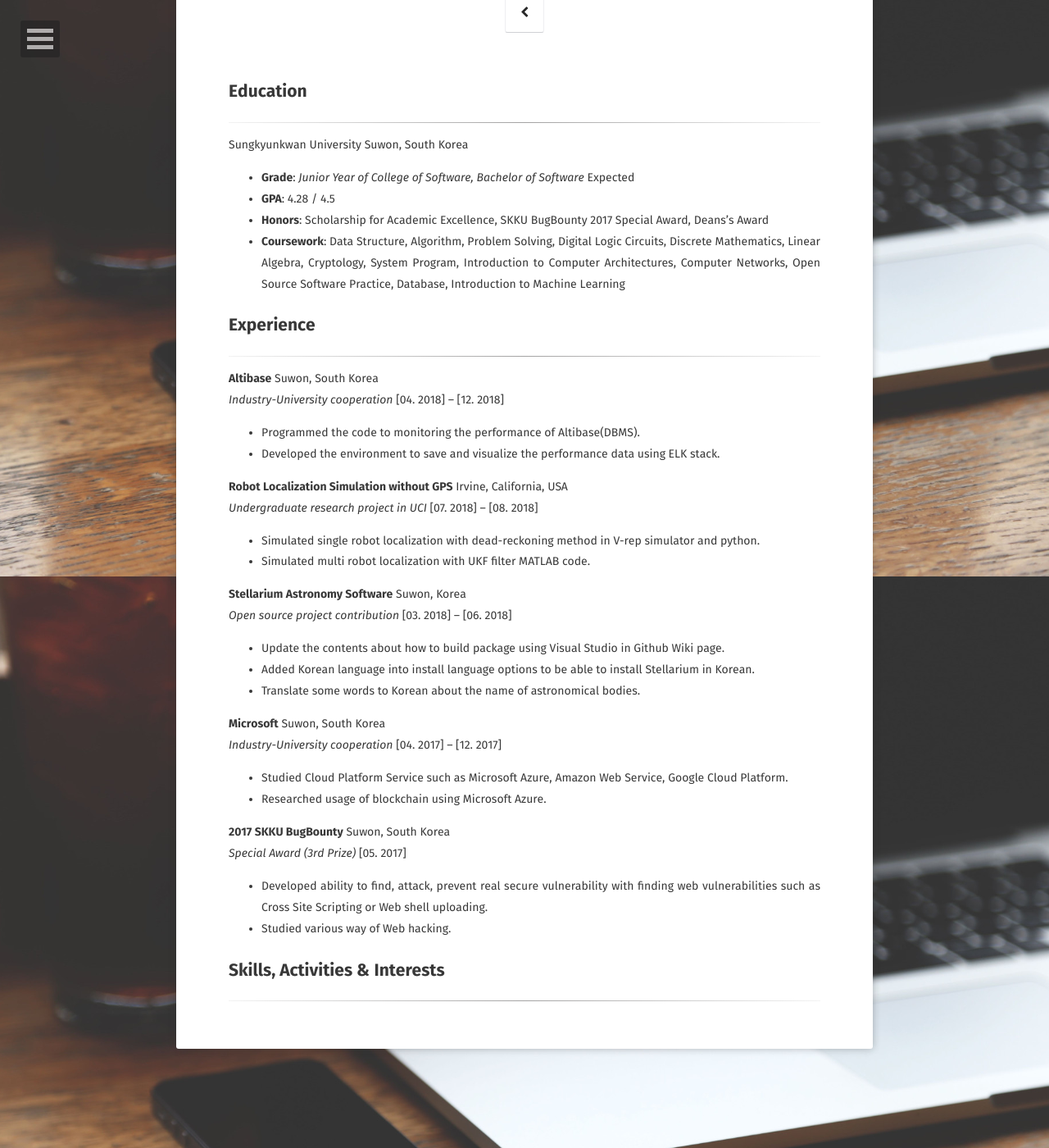
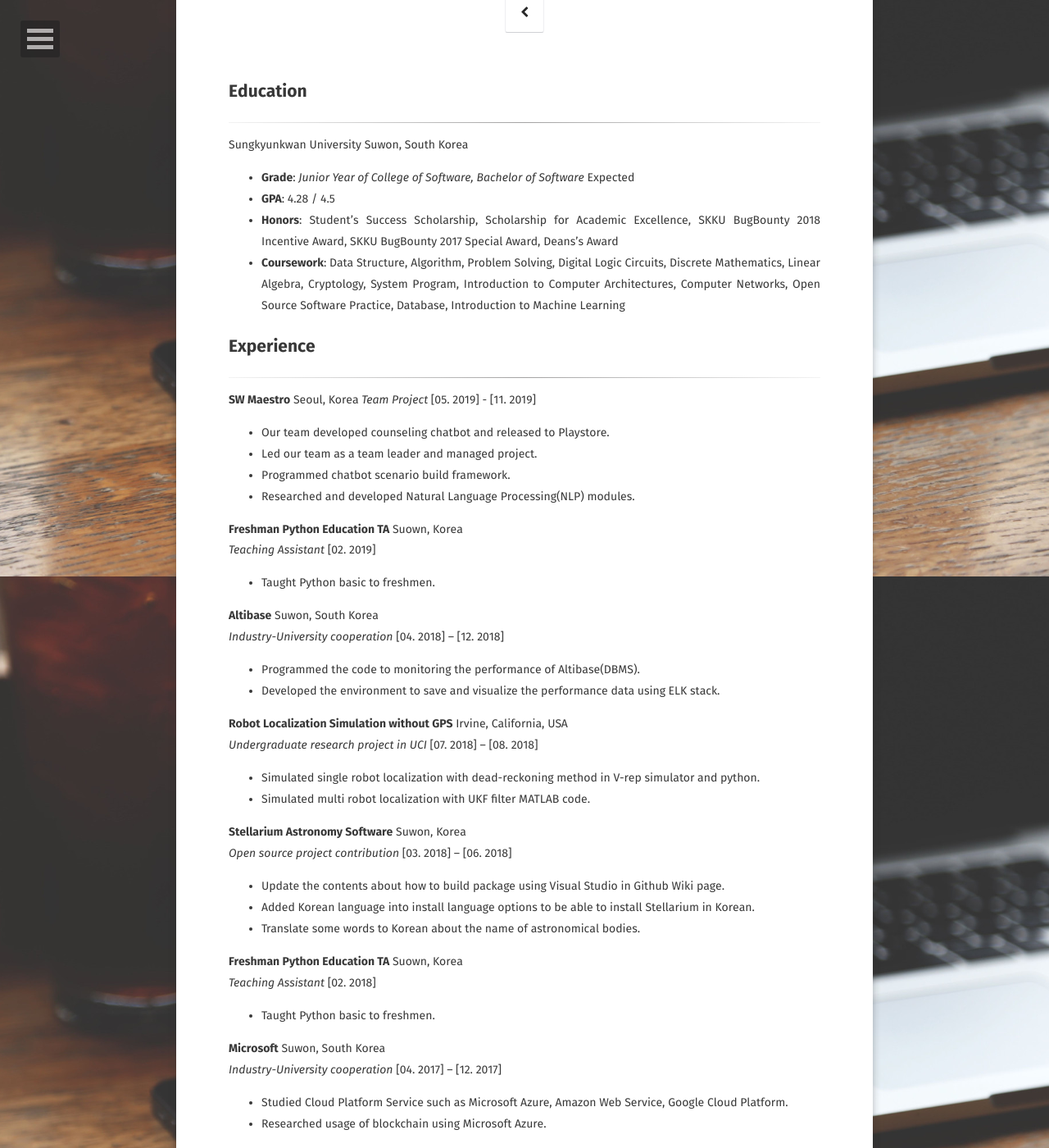
Before and after one commit to psj8252/psj8252.github.io, a Jekyll site: the page built from about/index.md, in a window 1280 px wide and 1400 px high, scrolled down 197 px. Shown: the whole window at 82% size. Built offline with Jekyll 4.4.1, drawn with Linux system fonts in a browser that asks for light colours; some web fonts are replaced.

Commit message:
Update index.md

```diff
--- a/about/index.md
+++ b/about/index.md
@@ -13,11 +13,21 @@ comments: false
 Sungkyunkwan University Suwon, South Korea
 * __Grade__: *Junior Year of College of Software, Bachelor of Software*    Expected
 * __GPA__: 4.28 / 4.5
-* __Honors__: Scholarship for Academic Excellence, SKKU BugBounty 2017 Special Award, Deans’s Award
+* __Honors__: Student's Success Scholarship, Scholarship for Academic Excellence, SKKU BugBounty 2018 Incentive Award, SKKU BugBounty 2017 Special Award, Deans’s Award
 * __Coursework__: Data Structure, Algorithm, Problem Solving, Digital Logic Circuits, Discrete Mathematics, Linear Algebra, Cryptology, System Program, Introduction to Computer Architectures, Computer Networks, Open Source Software Practice, Database, Introduction to Machine Learning
 
 ## Experience
 <hr/>
+__SW Maestro__      Seoul, Korea
+*Team Project*      [05. 2019] - [11. 2019]
+* Our team developed counseling chatbot and released to Playstore.
+* Led our team as a team leader and managed project.
+* Programmed chatbot scenario build framework.
+* Researched and developed Natural Language Processing(NLP) modules.
+
+__Freshman Python Education TA__    Suown, Korea
+*Teaching Assistant*    [02. 2019]
+* Taught Python basic to freshmen.
 
 __Altibase__ 	Suwon, South Korea
 *Industry-University cooperation*		[04. 2018] – [12. 2018]
@@ -35,6 +45,10 @@ __Stellarium Astronomy Software__		Suwon, Korea
 * Added Korean language into install language options to be able to install Stellarium in Korean.
 * Translate some words to Korean about the name of astronomical bodies.
 
+__Freshman Python Education TA__    Suown, Korea
+*Teaching Assistant*    [02. 2018]
+* Taught Python basic to freshmen.
+
 __Microsoft__   Suwon, South Korea
 *Industry-University cooperation*		[04. 2017] – [12. 2017]
 * Studied Cloud Platform Service such as Microsoft Azure, Amazon Web Service, Google Cloud Platform.
```
